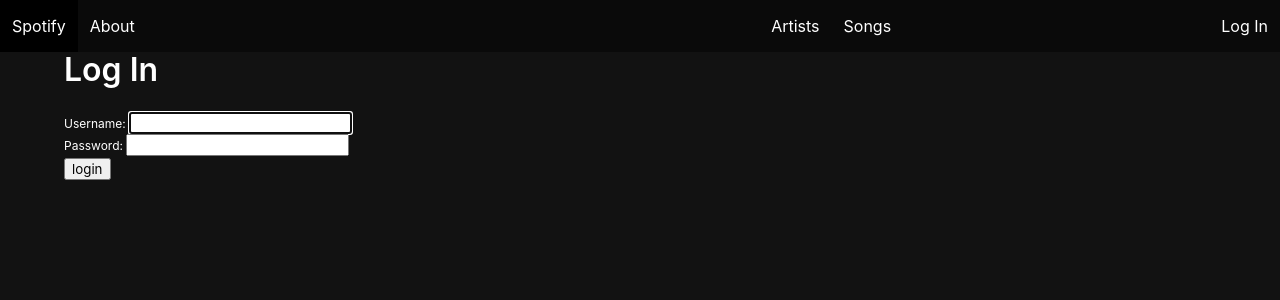
After one commit to EmilyJarecki/Spotify_Django, a Django app: page /accounts/login/ in a window 1280 px wide. The commit adds this page. Shown: the top 300 px of the page. Run offline with Django 4.2, Linux system fonts and the light colour scheme.

Commit message:
able to log out

```diff
--- a/main_app/templates/base.html
+++ b/main_app/templates/base.html
@@ -29,6 +29,16 @@
                 <a class="navbar-item" href="/artists">Artists</a>
                 <a class="navbar-item" href="/songs">Songs</a>
             </div>
+            {% if user.is_authenticated %}
+                    <div class="navbar-menu navbar-end">
+                        <span class="navbar-item">Welcome: {{user.username}}</span>
+                        <a class="navbar-item" href="{% url 'logout' %}">Logout</a>
+                    </div>
+                {% else %}
+                    <div class="navbar-menu navbar-end">
+                        <a class="navbar-item" href="{% url 'login' %}">Log In</a>
+                    </div>
+                {% endif %}
         </nav>
         <div class="container">
 
--- /dev/null
+++ b/main_app/templates/registration/login.html
@@ -0,0 +1,10 @@
+{% extends 'base.html' %} {% block content %}
+
+<h1 class="title">Log In</h1>
+<form method="post" action="{% url 'login' %}">
+    {% csrf_token %} {{ form.as_p }}
+    <input type="submit" class="btn" value="login" />
+    <input type="hidden" name="next" value="{{ next }}" />
+</form>
+
+{% endblock %}
--- a/main_app/urls.py
+++ b/main_app/urls.py
@@ -1,4 +1,4 @@
-from django.urls import path
+from django.urls import path, include
 from . import views
 
 urlpatterns = [
@@ -14,9 +14,15 @@ urlpatterns = [
     # Show urlpattern
     path('artists/<int:pk>', views.ArtistDetail.as_view(), name="artist_detail"),
     # Update urlpattern
-    path('artists/<int:pk>/update', views.ArtistUpdate.as_view(), name="artist_update"),
+    path('artists/<int:pk>/update',
+         views.ArtistUpdate.as_view(), name="artist_update"),
     # Delete urlpattern
-    path('artists/<int:pk>/delete', views.ArtistDelete.as_view(), name="artist_delete"),
-    path('artists/<int:pk>/songs/new/', views.SongCreate.as_view(), name="song_create"),
-    path('playlists/<int:pk>/songs/<int:song_pk>/', views.PlaylistSongAssoc.as_view(), name="playlist_song_assoc"),
+    path('artists/<int:pk>/delete',
+         views.ArtistDelete.as_view(), name="artist_delete"),
+    path('artists/<int:pk>/songs/new/',
+         views.SongCreate.as_view(), name="song_create"),
+    path('playlists/<int:pk>/songs/<int:song_pk>/',
+         views.PlaylistSongAssoc.as_view(), name="playlist_song_assoc"),
+    path('accounts/', include('django.contrib.auth.urls')),
+
 ]
--- a/spotify_project/settings.py
+++ b/spotify_project/settings.py
@@ -124,3 +124,5 @@ STATICFILES_DIRS = [os.path.join(BASE_DIR,'main_app/static')]
 # https://docs.djangoproject.com/en/4.1/ref/settings/#default-auto-field
 
 DEFAULT_AUTO_FIELD = 'django.db.models.BigAutoField'
+LOGIN_REDIRECT_URL = '/artists/'
+LOGOUT_REDIRECT_URL = '/'
```
Also changed, not shown: main_app/views.py (+28 -8 lines).
